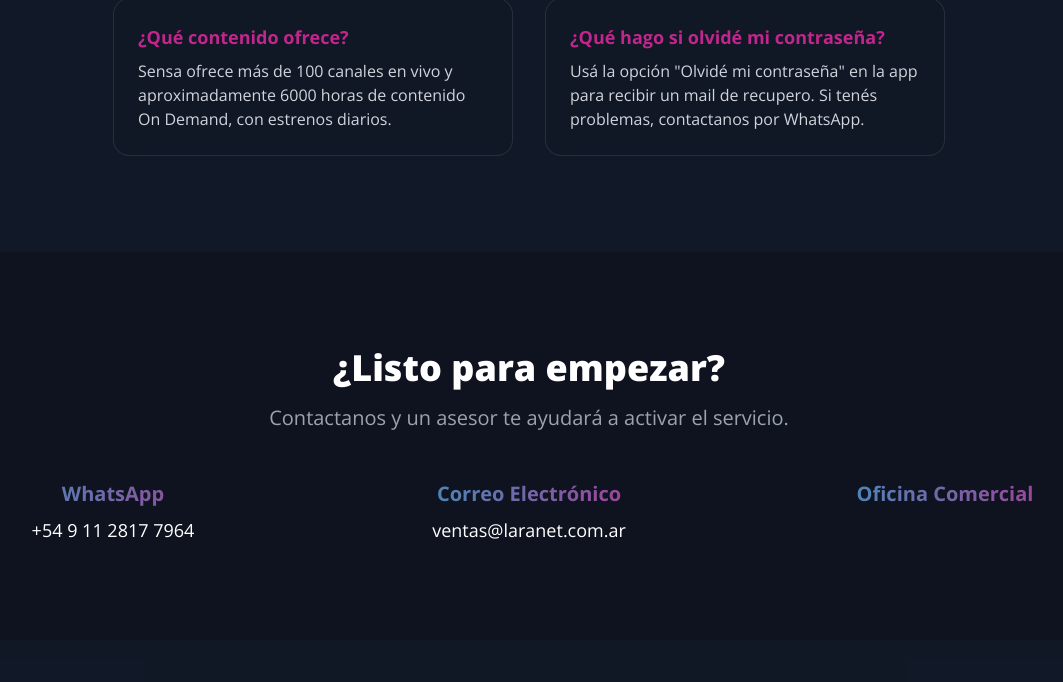
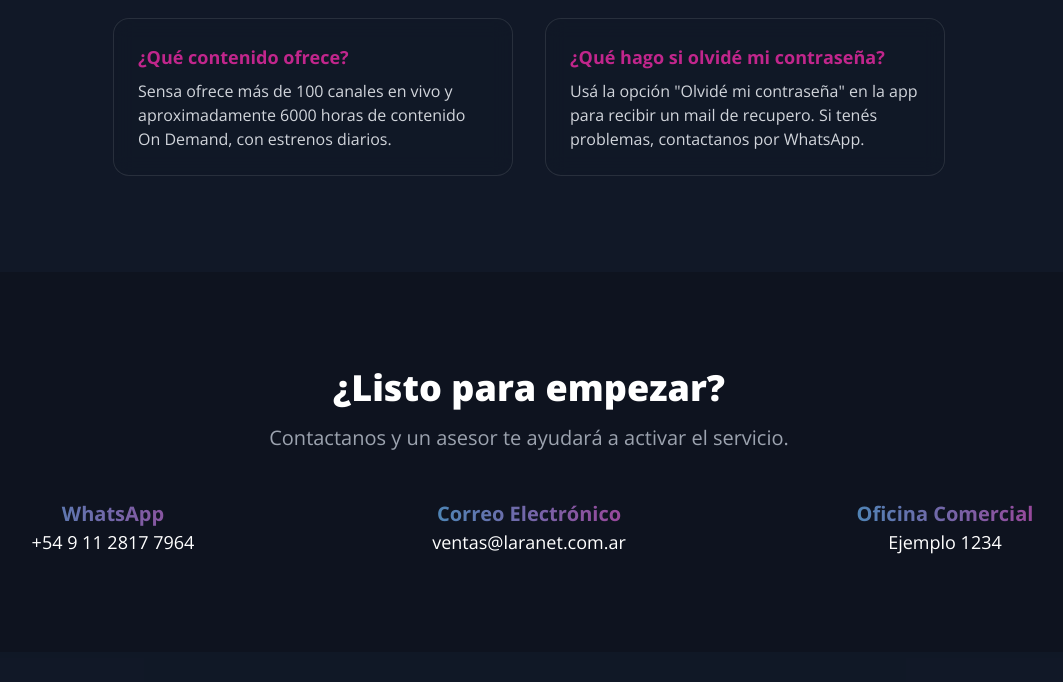
Before and after one commit to agustinSC2034/Laraplay, a plain HTML site: page index.html in a window 1280 px wide. Shown: the part 5185-5867 px from the top of the page, without its empty margins (111-1174 px from the left). Drawn offline with nearby package versions, Linux system fonts and the light colour scheme.

Commit message:
update23

```diff
--- a/index.html
+++ b/index.html
@@ -465,7 +465,7 @@
                     <span class="gradient-text font-extrabold text-4xl">2</span>
                     <h3 class="mt-2 text-xl font-bold text-white">Iniciá sesión</h3>
                     <p class="mt-2 text-gray-400">
-                        Usá el usuario (DNI) y la contraseña que te enviamos para acceder
+                        Usá el usuario (DNI) y la contraseña que te enviamos por mail y/o whatsapp para acceder
                         a la plataforma.
                     </p>
                 </div>
@@ -593,15 +593,15 @@
             <div class="mt-12 grid grid-cols-1 md:grid-cols-3 gap-8 text-center">
                 <div>
                     <h3 class="text-xl font-bold gradient-text">WhatsApp</h3>
-                    <p class="mt-2 text-lg text-white">+54 9 11 2817 7964</p>
+                    <a href="https://wa.me/5491128177964" target="_blank" class="mt-2 text-lg text-white hover:text-cyan-400 transition-colors duration-300">+54 9 11 2817 7964</a>
                 </div>
                 <div>
                     <h3 class="text-xl font-bold gradient-text">Correo Electrónico</h3>
-                    <p class="mt-2 text-lg text-white">ventas@laranet.com.ar</p>
+                    <a href="mailto:ventas@laranet.com.ar" class="mt-2 text-lg text-white hover:text-cyan-400 transition-colors duration-300">ventas@laranet.com.ar</a>
                 </div>
                 <div>
                     <h3 class="text-xl font-bold gradient-text">Oficina Comercial</h3>
-                    <p class="mt-2 text-lg text-white"></p>
+                    <a href="https://www.google.com/maps?q=ejemplo+1234" target="_blank" class="mt-2 text-lg text-white hover:text-cyan-400 transition-colors duration-300">Ejemplo 1234</a>
                 </div>
             </div>
         </div>
@@ -612,7 +612,7 @@
         <div class="max-w-7xl mx-auto py-12 px-4 sm:px-6 lg:px-8 text-center">
             <img class="h-12 mx-auto mb-4" src="https://www.it-tel.com.ar/img/laraplay_logo.png" alt="Laraplay Logo" />
             <p class="text-gray-400 text-sm">
-                &copy; 2025 LARANET. Todos los derechos reservados.
+                &copy; 2025 LARANET
             </p>
             <p class="text-gray-500 text-xs mt-2">
                 Laraplay es un servicio de TV ofrecido por Laranet a través de la
```
